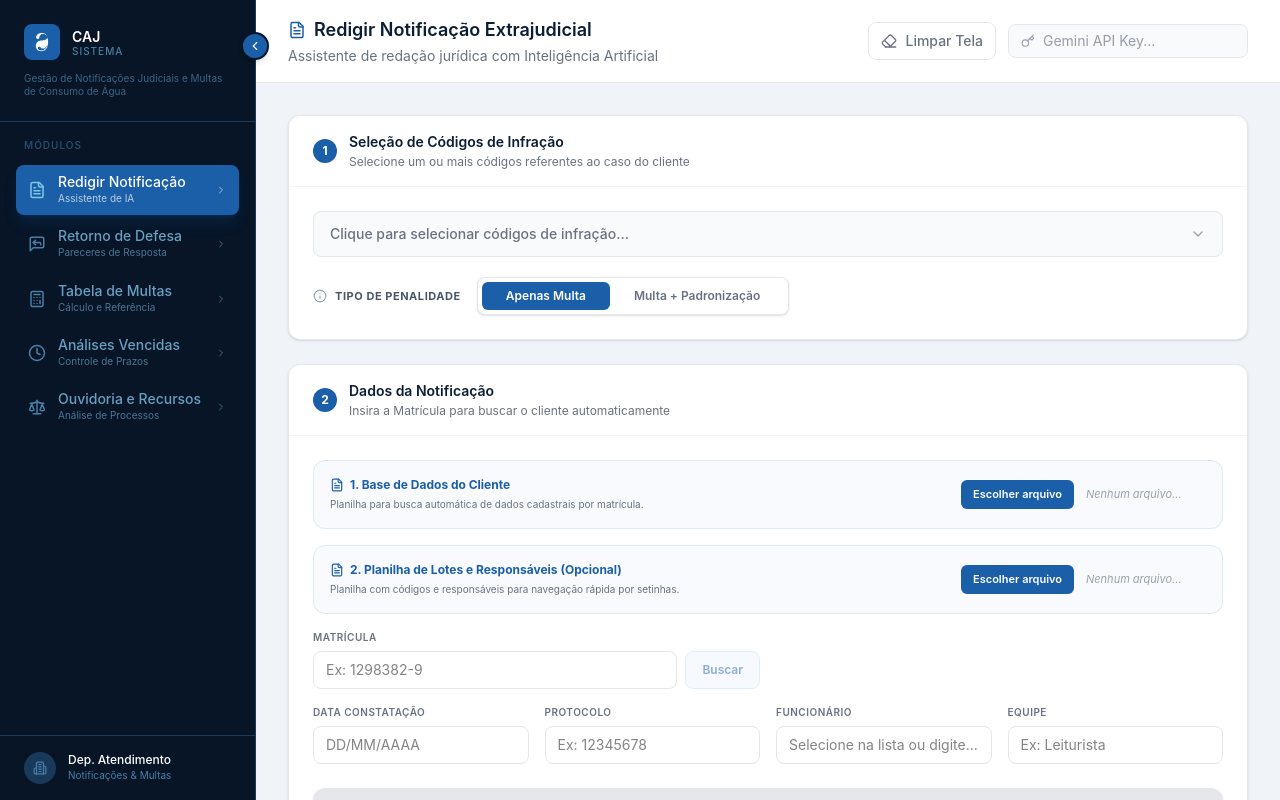
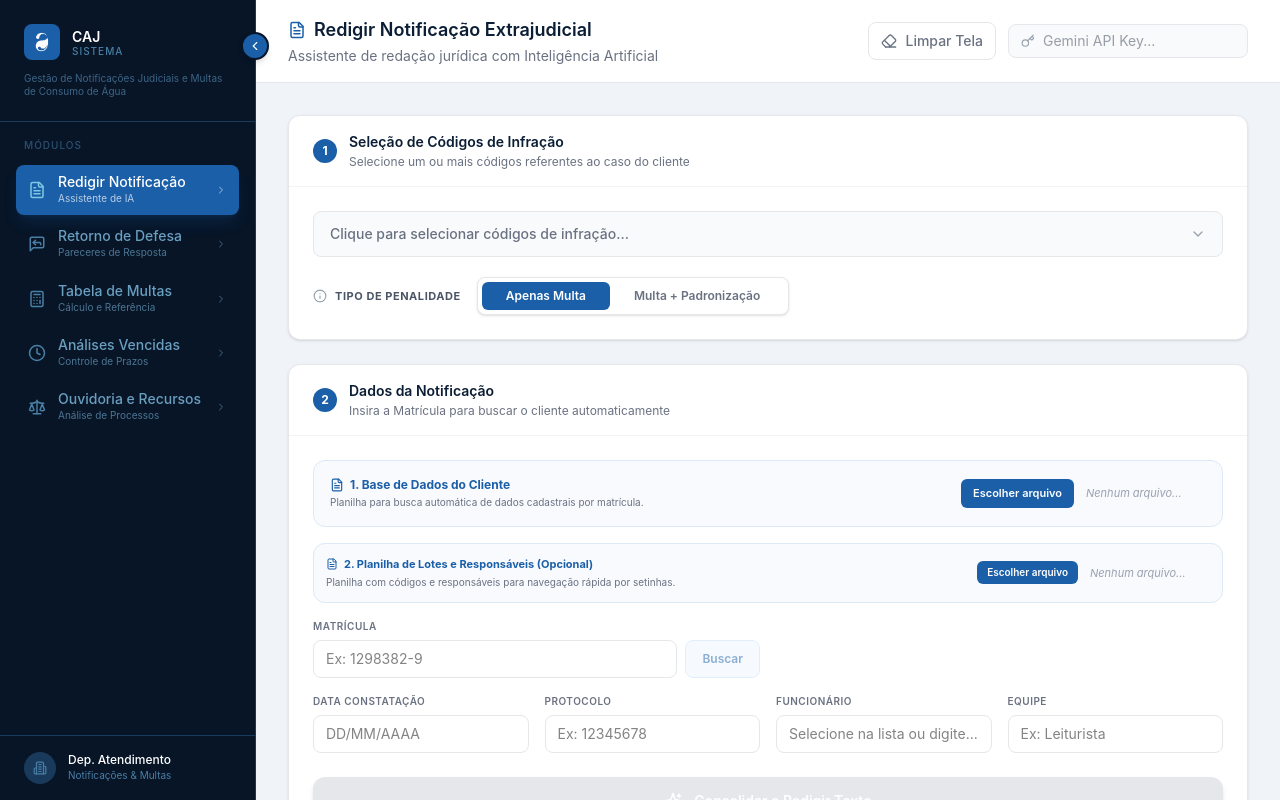
Before and after one commit to MarieleV/Notificacao-CAJ, a React (Vite) app in the folder front-end/: page / in a window 1280 px wide. Built offline with nearby package versions, Linux system fonts and the light colour scheme.

Commit message:
diminuição do bloco opcional

```diff
--- a/front-end/src/pages/RedatorNotificacao.tsx
+++ b/front-end/src/pages/RedatorNotificacao.tsx
@@ -53,7 +53,7 @@ export function RedatorNotificacao() {
           {/* ================= BLOCO 2: DADOS ================= */}
           <SectionBlock number={2} title="Dados da Notificação" description="Insira a Matrícula para buscar o cliente automaticamente">
 
-            {/* PAINEL 1: Planilha de Dados do Cliente (Antiga) */}
+            {/* PAINEL 1: Planilha de Dados do Cliente (Principal) */}
             <PainelUploadPlanilha
               fileLoading={hook.fileLoading}
               fileName={hook.fileName}
@@ -63,7 +63,7 @@ export function RedatorNotificacao() {
               inputId="upload-base-cliente"
             />
 
-            {/* PAINEL 2: Planilha de Lote / Responsáveis (Nova e Opcional) */}
+            {/* PAINEL 2: Planilha de Lote / Responsáveis (Opcional e Compacta) */}
             <PainelUploadPlanilha
               fileLoading={hook.fileLoading}
               fileName={hook.fileNameResp}
@@ -71,6 +71,7 @@ export function RedatorNotificacao() {
               title="2. Planilha de Lotes e Responsáveis (Opcional)"
               subtitle="Planilha com códigos e responsáveis para navegação rápida por setinhas."
               inputId="upload-base-resp"
+              compact={true} // <-- Deixa o painel menor e mais discreto
             />
 
             <div className="mb-6">
@@ -316,15 +317,17 @@ const Cabecalho = ({ apiKey, setApiKey, limparTela }: any) => (
   </div>
 );
 
-const PainelUploadPlanilha = ({ fileLoading, fileName, onUpload, title, subtitle, inputId }: any) => (
-  <div className="mb-4 bg-[#f8fafe] border border-[#dce9f7] rounded-xl p-4 flex flex-col sm:flex-row items-center justify-between gap-4">
+const PainelUploadPlanilha = ({ fileLoading, fileName, onUpload, title, subtitle, inputId, compact }: any) => (
+  <div className={`mb-4 bg-[#f8fafe] border border-[#dce9f7] rounded-xl ${compact ? 'p-3' : 'p-4'} flex flex-col sm:flex-row items-center justify-between gap-3`}>
     <div>
-      <h3 className="text-xs font-bold text-[#1a5fa8] flex items-center gap-1.5 mb-1"><FileText size={14}/> {title}</h3>
+      <h3 className={`font-bold text-[#1a5fa8] flex items-center gap-1.5 mb-0.5 ${compact ? 'text-[11px]' : 'text-xs'}`}>
+        <FileText size={compact ? 12 : 14}/> {title}
+      </h3>
       <p className="text-[10px] text-gray-500">{subtitle}</p>
     </div>
     <div className="w-full sm:w-auto flex items-center gap-3">
       <input id={inputId} type="file" accept=".csv, .xlsx, .xls" onChange={onUpload} disabled={fileLoading} className="hidden" />
-      <label htmlFor={inputId} className={`px-3 py-1.5 rounded-md text-[11px] font-semibold text-white transition-colors flex-shrink-0 ${fileLoading ? "bg-[#1a5fa8]/50 cursor-not-allowed" : "bg-[#1a5fa8] hover:bg-[#154d8a] cursor-pointer"}`}>
+      <label htmlFor={inputId} className={`rounded-md font-semibold text-white transition-colors flex-shrink-0 ${compact ? 'px-2.5 py-1 text-[10px]' : 'px-3 py-1.5 text-[11px]'} ${fileLoading ? "bg-[#1a5fa8]/50 cursor-not-allowed" : "bg-[#1a5fa8] hover:bg-[#154d8a] cursor-pointer"}`}>
         Escolher arquivo
       </label>
       <div className="min-w-[120px] max-w-[260px]">
```
